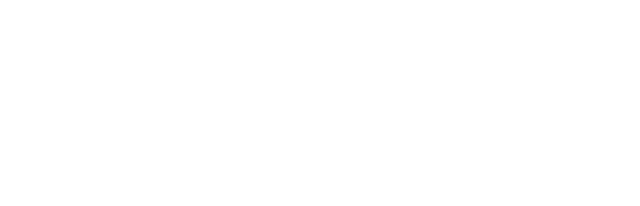
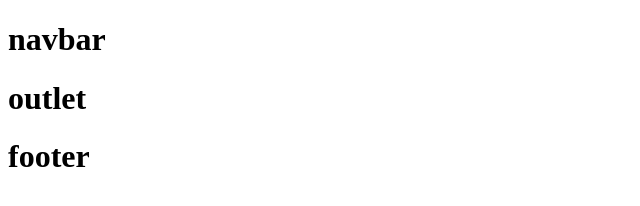
Before and after one commit to naymulhuda/my-first-github-repo, a plain HTML site: page index.html in a window 1280 px wide. Shown: the whole page, without its empty margins (0-640 px from the left). Drawn offline with Linux system fonts and the light colour scheme.

Commit message:
created html file

```diff
--- a/index.html
+++ b/index.html
@@ -6,6 +6,14 @@
     <title>My First Github Repo</title>
 </head>
 <body>
-
+    <header>
+        <h1>navbar</h1>
+    </header>
+    <main>
+        <h1>outlet</h1>
+    </main>
+    <footer>
+        <h1>footer</h1>
+    </footer>
 </body>
 </html>
```
